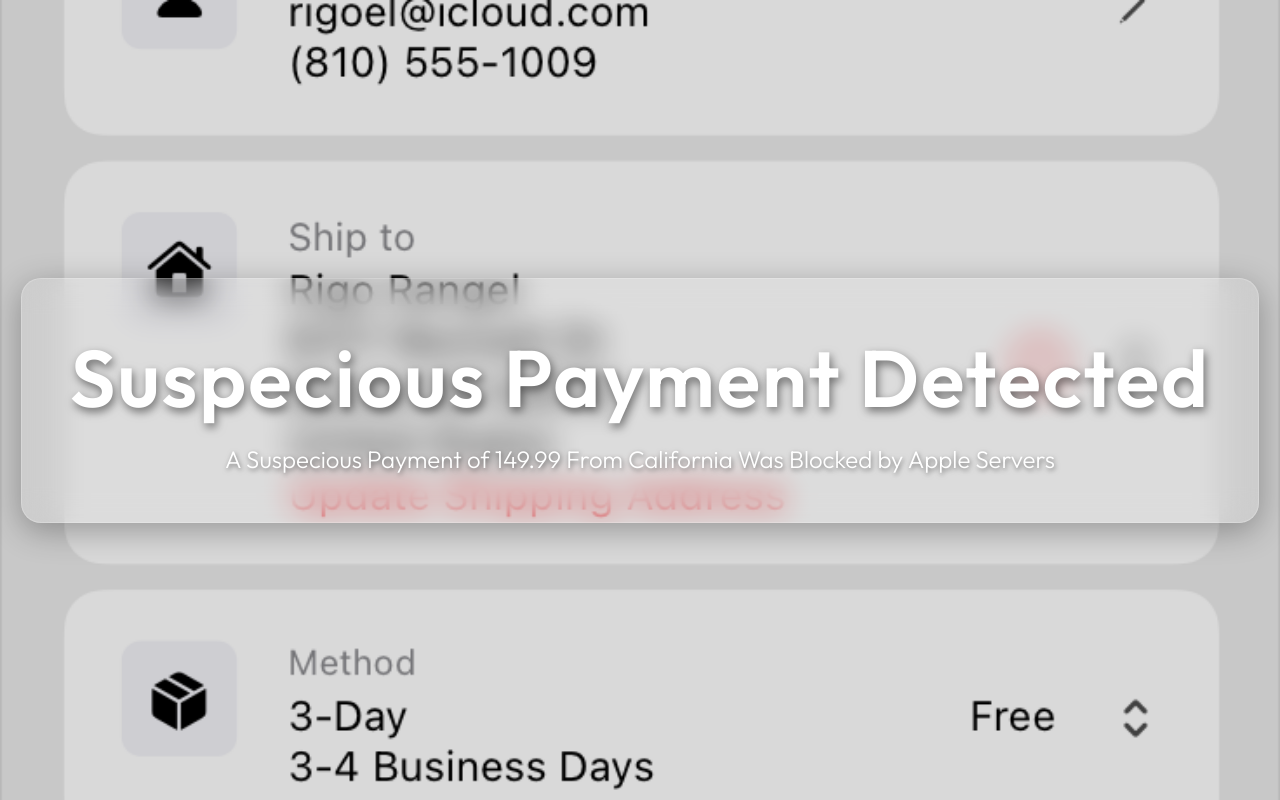
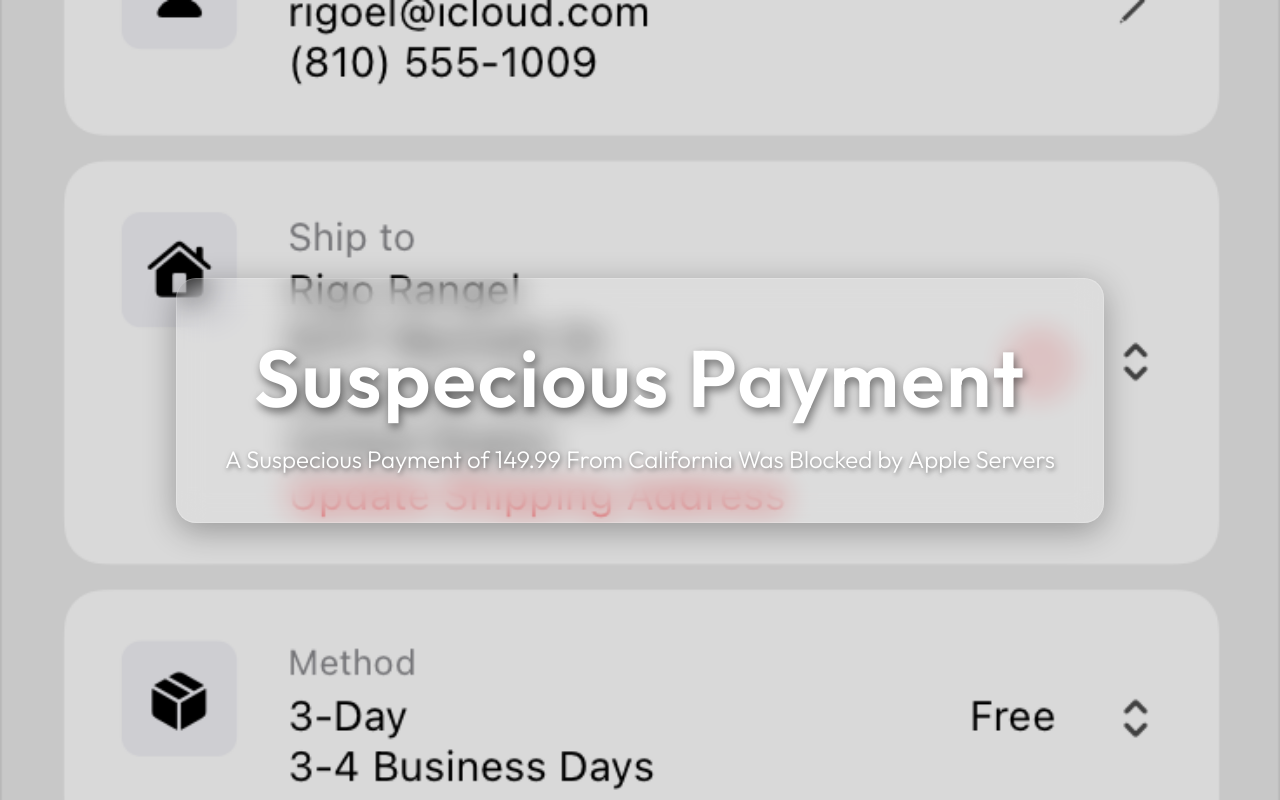
Before and after one commit to manndyjohnson-creator/Testpopup, a plain HTML site: page index.html in a window 1280 px wide. Drawn offline with Linux system fonts and the light colour scheme.

Commit message:
Update index.html

```diff
--- a/index.html
+++ b/index.html
@@ -15,7 +15,7 @@
 
     <main class="main-content">
         <div class="glassmorphism" style="padding: 3rem; display: inline-block; animation: fadeIn 1.5s ease-out;">
-            <h1 class="title">Suspecious Payment Detected</h1>
+            <h1 class="title">Suspecious Payment</h1>
             <p class="subtitle" style="margin-bottom: 0;">A Suspecious Payment of 149.99 From California Was Blocked by Apple Servers</p>
         </div>
     </main>
```
